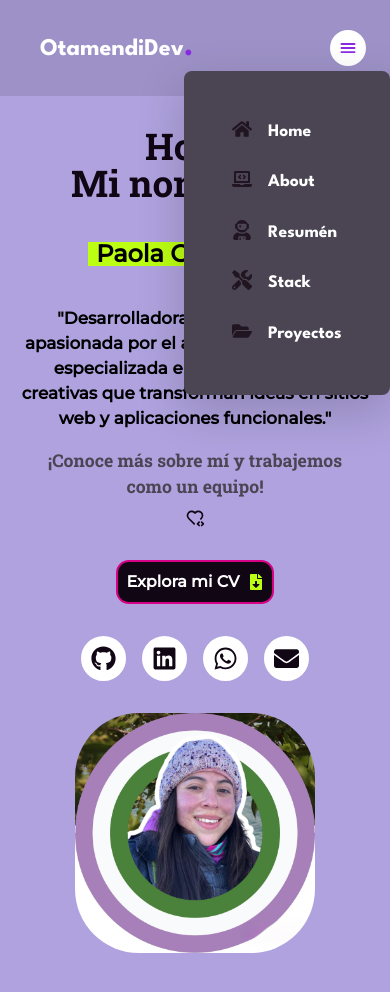
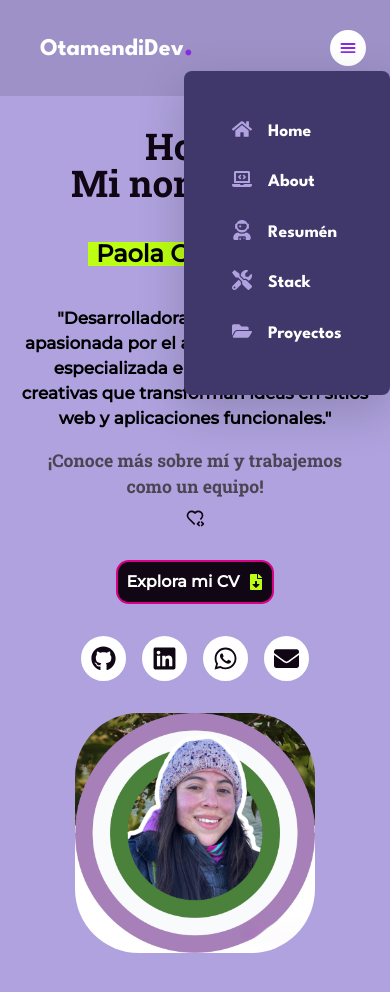
Before and after one commit to PaolaOtamendi/Portafolio, a React (Vite) app: page / in a window 390 px wide. Both pictures are taken after a click on the button 348 px from the left and 48 px from the top of the page. Shown: the top 992 px of the page. Built offline with nearby package versions, Linux system fonts and the light colour scheme.

Commit message:
fix styles color menu mobile navbar

```diff
--- a/src/components/Nav/Nav.jsx
+++ b/src/components/Nav/Nav.jsx
@@ -86,31 +86,31 @@ export const Navbar = () => {
             <motion-div></motion-div>
             <DropdownMenu.Item>
               <Link to="/" className="nav-text m-4">
-                <FaHome size="20" color="#211522" />
+                <FaHome size="20" color="#afa2de" />
                 Home
               </Link>
             </DropdownMenu.Item>
             <DropdownMenu.Item>
               <a href="#home" className="nav-text m-4">
-                <FaLaptopCode size="20" color="#211522" />
+                <FaLaptopCode size="20" color="#afa2de" />
                 About
               </a>
             </DropdownMenu.Item>
             <DropdownMenu.Item>
               <a href="#resumen" className="nav-text m-4">
-                <FaUserAstronaut size="20" color="#211522" />
+                <FaUserAstronaut size="20" color="#afa2de" />
                 Resumén
               </a>
             </DropdownMenu.Item>
             <DropdownMenu.Item>
               <a href="#stack" className="nav-text m-4">
-                <FaTools size="20" color="#211522" />
+                <FaTools size="20" color="#afa2de" />
                 Stack
               </a>
             </DropdownMenu.Item>
             <DropdownMenu.Item>
               <Link to="/Proyectos" className="nav-text m-4">
-                <FaFolderOpen size="20" color="#211522" />
+                <FaFolderOpen size="20" color="#afa2de" />
                 Proyectos
               </Link>
             </DropdownMenu.Item>
--- a/src/components/Nav/nav.css
+++ b/src/components/Nav/nav.css
@@ -51,7 +51,9 @@
     top                : 70px !important;
     z-index            : 51;
     /* background-color: #211522; */
-    background-color   : #4b4453;
+    /* background-color   : #4b4453;
+    background-color: #3537a6; */
+    background-color: #40386b;
 }
 
 .dropdown-enter {
```
